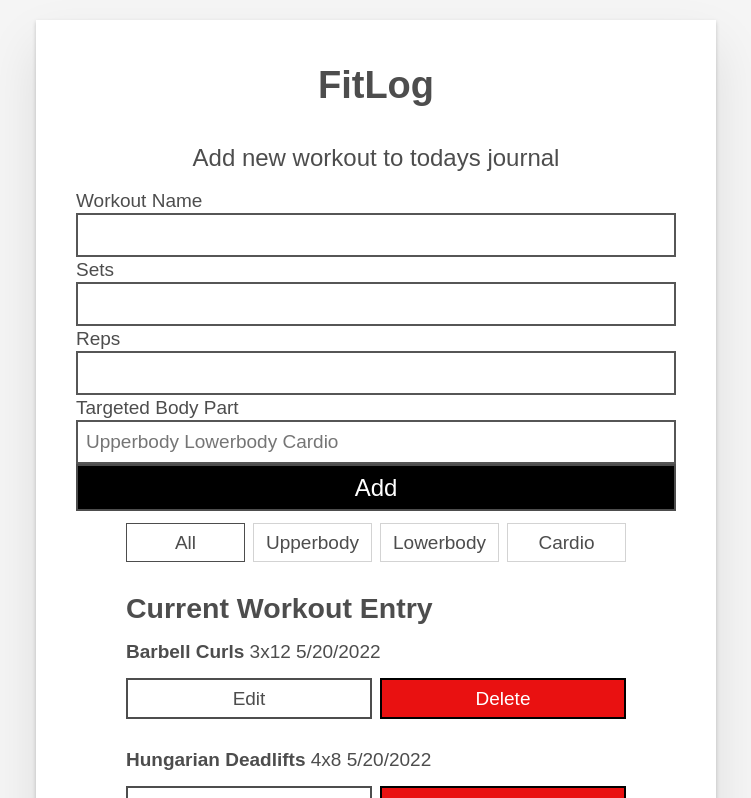
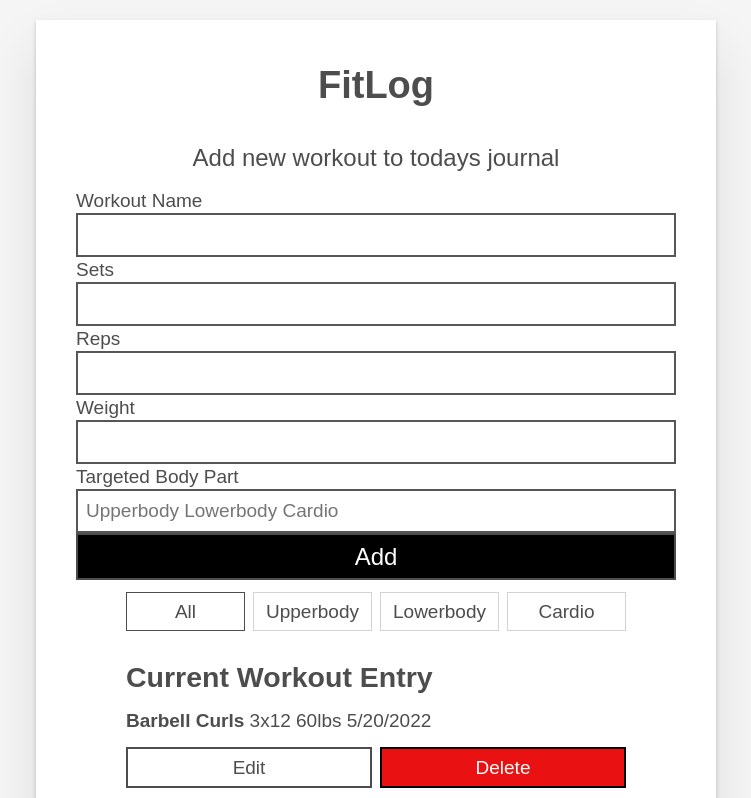
Before and after one commit to naterpotatoers/FitLog, a React (Create React App) app: page / in a window 1280 px wide. Shown: the top 798 px of the page, without its empty margins (264-1015 px from the left). Built offline with nearby package versions, Linux system fonts and the light colour scheme.

Commit message:
add weight field

```diff
--- a/src/App.tsx
+++ b/src/App.tsx
@@ -18,12 +18,13 @@ function App(props) {
   const [workouts, setWorkouts] = useState(props.workouts);
   const [filter, setFilter] = useState('All');
 
-  function addWorkout(name, reps, sets, type) {
+  function addWorkout(name, reps, sets, weight, type) {
     const newWorkout = {
       id: "workout-" + nanoid(),
       name,
       reps,
       sets,
+      weight,
       type,
       created_at: new Date().toLocaleDateString(),
       updated_at: new Date().toLocaleDateString()
@@ -31,10 +32,10 @@ function App(props) {
     setWorkouts([...workouts, newWorkout]);
   }
 
-  function editWorkout(id, newName, newReps, newSets) {
+  function editWorkout(id, newName, newReps, newSets, newWeight) {
     const editedWorkoutList = workouts.map(workout => {
       if (id === workout.id) {
-        return { ...workout, name: newName, reps: newReps, sets: newSets, updated_at: new Date().toLocaleDateString()}
+        return { ...workout, name: newName, reps: newReps, sets: newSets, weight: newWeight, updated_at: new Date().toLocaleDateString() }
       }
       return workout;
     });
@@ -54,6 +55,7 @@ function App(props) {
       name={workout.name}
       reps={workout.reps}
       sets={workout.sets}
+      weight={workout.weight}
       created_at={workout.created_at}
       deleteWorkout={deleteWorkout}
       editWorkout={editWorkout}
--- a/src/components/Form.tsx
+++ b/src/components/Form.tsx
@@ -4,7 +4,9 @@ function Form(props) {
     const [name, setName] = useState('');
     const [reps, setReps] = useState('');
     const [sets, setSets] = useState('');
+    const [weight, setWeight] = useState("");
     const [type, setType] = useState("");
+
 
     function handleNameChange(event) {
         setName(event.target.value);
@@ -18,16 +20,21 @@ function Form(props) {
         setSets(event.target.value);
     }
 
+    function handleWeightChange(event) {
+        setWeight(event.target.value);
+    }
+
     function handleTypeChange(event) {
         setType(event.target.value);
     }
 
     function handleSubmit(event) {
         event.preventDefault();
-        props.addWorkout(name, reps, sets, type);
+        props.addWorkout(name, reps, sets, weight, type);
         setName("");
         setReps("");
         setSets("");
+        setWeight("");
         setType("");
     }
     return (
@@ -41,7 +48,7 @@ function Form(props) {
                 id="new-workout-input"
                 className="input workout-text"
                 name="text"
-                autoComplete="off"
+                autoComplete="on"
                 required
                 value={name}
                 onChange={handleNameChange}
@@ -66,6 +73,16 @@ function Form(props) {
                 value={reps}
                 onChange={handleRepsChange}
             />
+            <label htmlFor={weight} className="label-wrapper">Weight</label>
+            <input
+                type="text"
+                id="new-workout-input"
+                className="input workout-text"
+                name="text"
+                autoComplete="off"
+                value={weight}
+                onChange={handleWeightChange}
+            />
             <label htmlFor={type} className="label-wrapper">Targeted Body Part</label>
             <input
                 type="text"
--- a/src/components/Workout.tsx
+++ b/src/components/Workout.tsx
@@ -6,6 +6,8 @@ export default function Workout(props) {
   const [newName, setNewName] = useState(props.name);
   const [newReps, setNewReps] = useState(props.reps);
   const [newSets, setNewSets] = useState(props.sets);
+  const [newWeight, setNewWeight] = useState(props.weight);
+
 
 
   function handleNameChange(event) {
@@ -20,12 +22,17 @@ export default function Workout(props) {
     setNewReps(event.target.value);
   }
 
+  function handleWeightChange(event) {
+    setNewWeight(event.target.value);
+  }
+
   function handleSubmit(event) {
     event.preventDefault();
-    props.editWorkout(props.id, newName, newReps, newSets);
+    props.editWorkout(props.id, newName, newReps, newSets, newWeight);
     setNewName(props.name);
     setNewReps(props.reps);
     setNewSets(props.sets);
+    setNewWeight(props.weight);
     setEditing(false);
   }
 
@@ -33,7 +40,7 @@ export default function Workout(props) {
     <form className="stack-small" onSubmit={handleSubmit}>
       <div className="form-group">
         <label className="workout-label" htmlFor={props.id}>
-          Originally: {props.name} - Sets: {props.sets} Reps: {props.reps}
+          Originally: {props.name} - Sets: {props.sets} Reps: {props.reps} Weight: {props.weight}
         </label>
         <input
           id={props.id}
@@ -56,6 +63,13 @@ export default function Workout(props) {
           value={newReps}
           onChange={handleRepChange}
         />
+        <input
+          id={props.weight}
+          className="workout-text"
+          type="text"
+          value={newWeight}
+          onChange={handleWeightChange}
+        />
       </div>
       <div className="btn-group">
         <button type="button" className="btn workout-cancel" onClick={() => setEditing(false)}>
@@ -74,7 +88,7 @@ export default function Workout(props) {
     <div className="stack-small">
       <div className="">
         <label className="workout-label" htmlFor={props.id}>
-          <b>{props.name}</b> {props.sets}x{props.reps} {props.created_at}
+          <b>{props.name}</b> {props.sets}x{props.reps} {props.weight}lbs {props.created_at}
         </label>
       </div>
       <div className="btn-group">
--- a/src/index.tsx
+++ b/src/index.tsx
@@ -5,9 +5,9 @@ import App from './App';
 import reportWebVitals from './reportWebVitals';
 
 const WORKOUTS = [
-  { id: "workout-0", name: "Barbell Curls", reps: 12, sets: 3, type: "Upperbody", created_at: new Date().toLocaleDateString(), updated_at: new Date().toLocaleDateString() },
-  { id: "workout-1", name: "Hungarian Deadlifts", reps: 8, sets: 4, type: "Lowerbody", created_at: new Date().toLocaleDateString(), updated_at: new Date().toLocaleDateString() },
-  { id: "workout-2", name: "Overhead Press", reps: 10, sets: 4, type: "Upperbody", created_at: new Date().toLocaleDateString(), updated_at: new Date().toLocaleDateString() },
+  { id: "workout-0", name: "Barbell Curls", reps: 12, sets: 3, type: "Upperbody", weight: "60", created_at: new Date().toLocaleDateString(), updated_at: new Date().toLocaleDateString() },
+  { id: "workout-1", name: "Hungarian Deadlifts", reps: 8, sets: 4, type: "Lowerbody", weight: "225", created_at: new Date().toLocaleDateString(), updated_at: new Date().toLocaleDateString() },
+  { id: "workout-2", name: "Overhead Press", reps: 10, sets: 4, type: "Upperbody", weight: "100", created_at: new Date().toLocaleDateString(), updated_at: new Date().toLocaleDateString() },
   { id: "workout-3", name: "Sprints", type: "Cardio", created_at: new Date().toLocaleDateString(), updated_at: new Date().toLocaleDateString() }
 
 ];
```
Also changed, not shown: public/manifest.json.
